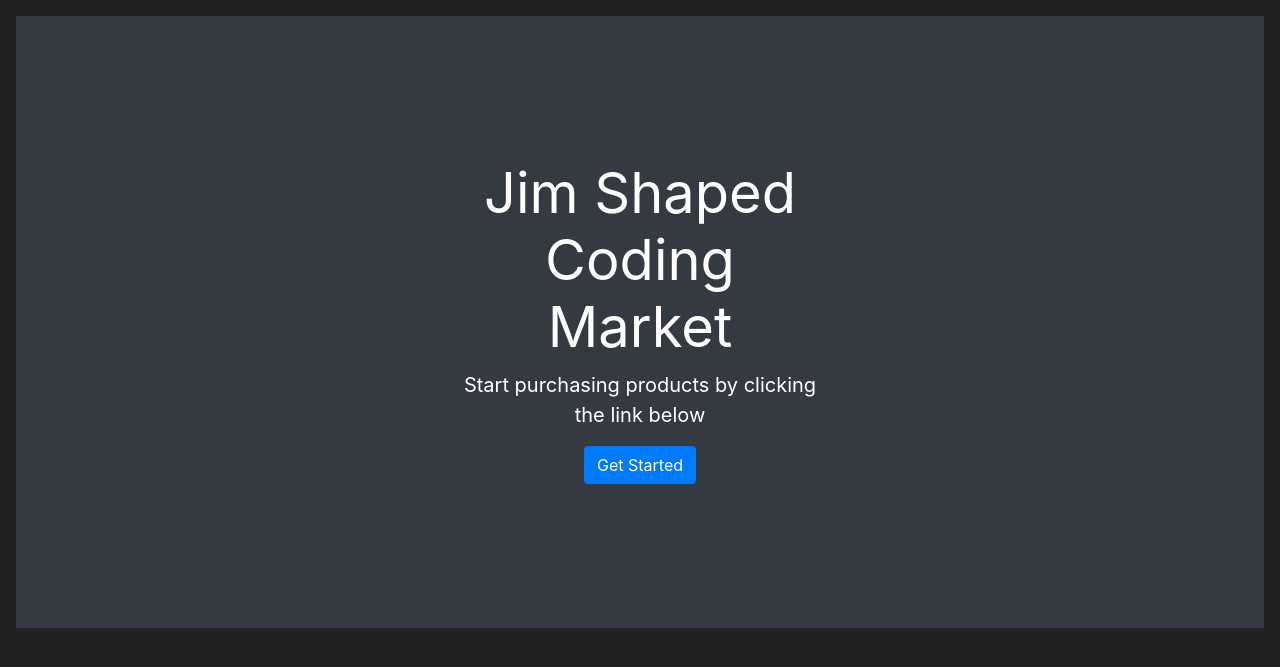
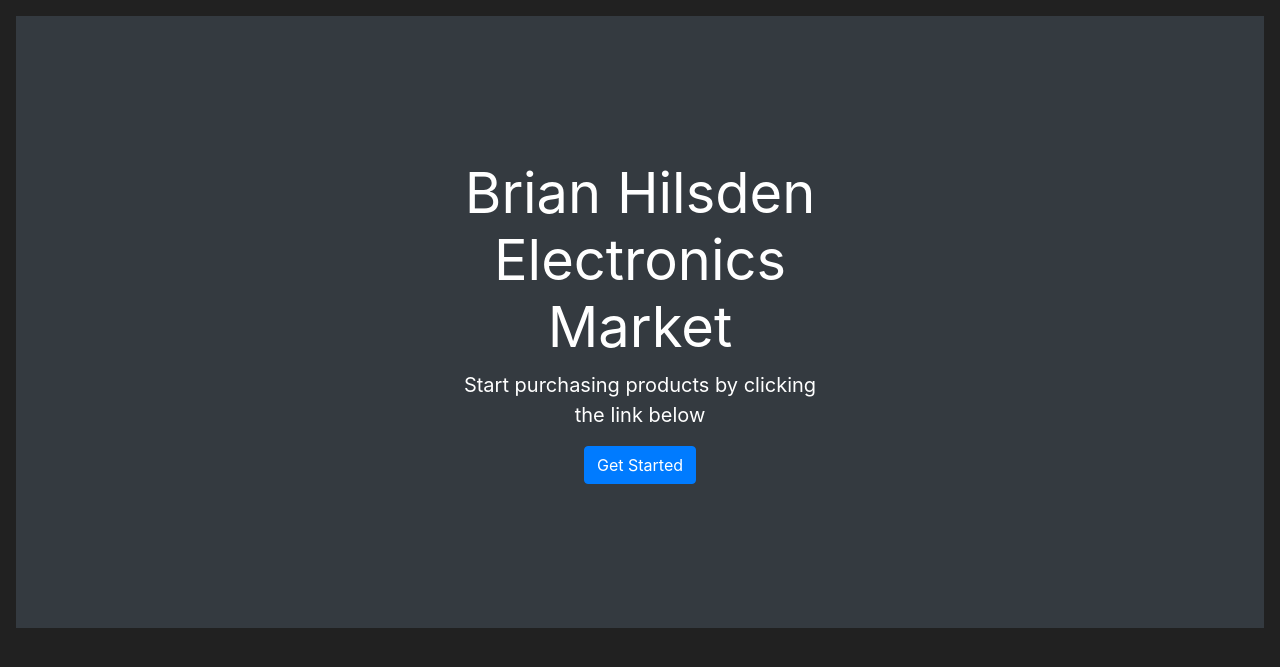
Before and after one commit to brianhilsden/Trial-flask-project, a Python web app: template market/templates/home.html in a window 1280 px wide. Shown: the part 56-723 px from the top of the page. Run offline with Jinja, Linux system fonts and the light colour scheme; the template is opened without the code that fills it, so the values that code supplies are empty; some libraries are stand-ins or nearby versions.

Commit message:
Added changes

```diff
--- a/market/templates/home.html
+++ b/market/templates/home.html
@@ -5,7 +5,7 @@
 {% block content %}
     <div class="position-relative overflow-hidden p-3 p-md-5 m-md-3 text-center bg-dark" style="color:white">
         <div class="col-md-5 p-lg-5 mx-auto my-5">
-            <h1 class="display-4 font-weight-normal">Jim Shaped Coding Market</h1>
+            <h1 class="display-4 font-weight-normal">Brian Hilsden Electronics Market</h1>
             <p class="lead font-weight-normal">Start purchasing products by clicking the link below</p>
             <a class="btn btn-primary" href="{{ url_for('market_page') }}">Get Started</a>
         </div>
```
